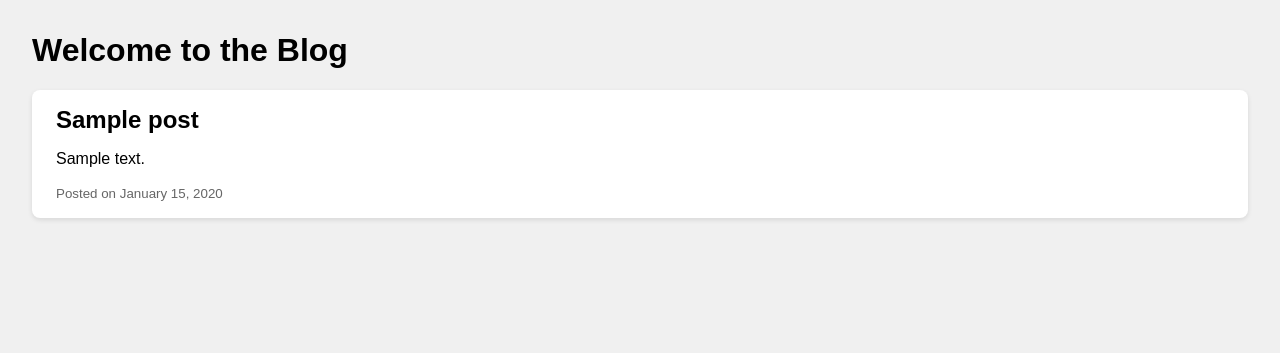
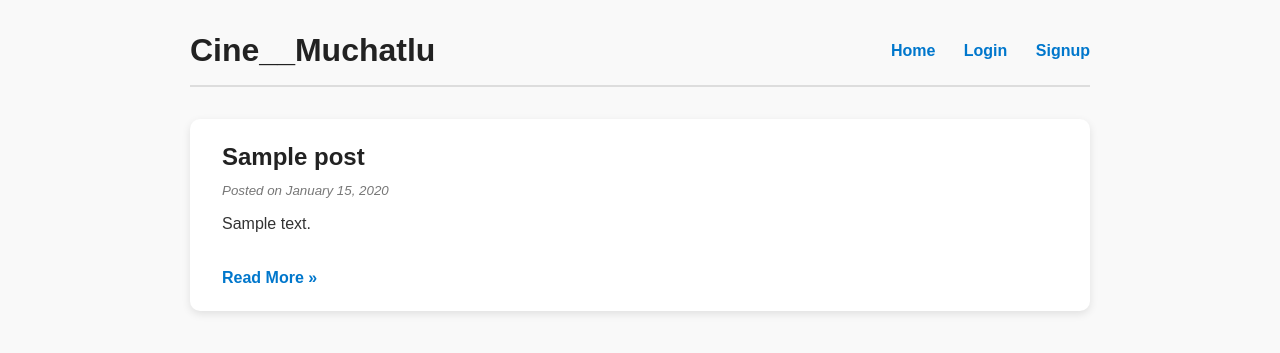
Before and after one commit to bhaskarvamsimane/cine-muchatlu, a Flask app: template app/templates/home.html in a window 1280 px wide. Shown: the top 353 px of the page. Run offline with Flask 3, Linux system fonts and the light colour scheme; the template is opened without the code that fills it: most values are stand-ins (such as "Sample title", 1, 10 or a date in 2020).

Commit message:
Update home.html

```diff
--- a/app/templates/home.html
+++ b/app/templates/home.html
@@ -3,41 +3,96 @@
 <head>
     <meta charset="UTF-8" />
     <meta name="viewport" content="width=device-width, initial-scale=1" />
-    <title>Home Page</title>
+    <title>Cine__Muchatlu - Home</title>
     <style>
         body {
             font-family: Arial, sans-serif;
-            margin: 2rem;
-            background-color: #f0f0f0;
+            margin: 2rem auto;
+            max-width: 900px;
+            background-color: #f9f9f9;
+            color: #333;
+        }
+        header {
+            display: flex;
+            justify-content: space-between;
+            align-items: center;
+            margin-bottom: 2rem;
+            padding-bottom: 1rem;
+            border-bottom: 2px solid #ddd;
+        }
+        header h1 {
+            font-size: 2rem;
+            color: #222;
+            margin: 0;
+        }
+        nav a {
+            margin-left: 1.5rem;
+            text-decoration: none;
+            color: #0077cc;
+            font-weight: bold;
+        }
+        nav a:hover {
+            text-decoration: underline;
         }
         .post {
             background: white;
-            padding: 1rem 1.5rem;
-            margin-bottom: 1.5rem;
-            border-radius: 8px;
-            box-shadow: 0 2px 5px rgba(0,0,0,0.1);
+            padding: 1.5rem 2rem;
+            margin-bottom: 2rem;
+            border-radius: 10px;
+            box-shadow: 0 3px 8px rgba(0,0,0,0.1);
         }
         .post h2 {
-            margin: 0 0 0.5rem;
+            margin: 0 0 0.6rem;
+            color: #222;
         }
         .post small {
-            color: #666;
+            color: #777;
+            font-style: italic;
+        }
+        .post p {
+            line-height: 1.6;
+            margin-top: 0.8rem;
+        }
+        .read-more {
+            display: inline-block;
+            margin-top: 1rem;
+            font-weight: bold;
+            color: #0077cc;
+            text-decoration: none;
+        }
+        .read-more:hover {
+            text-decoration: underline;
+        }
+        .no-posts {
+            font-size: 1.2rem;
+            color: #555;
+            font-style: italic;
+            text-align: center;
+            margin-top: 3rem;
         }
     </style>
 </head>
 <body>
-    <h1>Welcome to the Blog</h1>
+    <header>
+        <h1>Cine__Muchatlu</h1>
+        <nav>
+            <a href="{{ url_for('home') }}">Home</a>
+            <a href="{{ url_for('login') }}">Login</a>
+            <a href="{{ url_for('signup') }}">Signup</a>
+        </nav>
+    </header>
 
     {% if posts %}
         {% for post in posts %}
             <div class="post">
                 <h2>{{ post.title }}</h2>
-                <p>{{ post.content }}</p>
                 <small>Posted on {{ post.date_posted.strftime('%B %d, %Y') }}</small>
+                <p>{{ post.content[:250] }}{% if post.content|length > 250 %}...{% endif %}</p>
+                <a href="{{ url_for('post_detail', post_id=post.id) }}" class="read-more">Read More &raquo;</a>
             </div>
         {% endfor %}
     {% else %}
-        <p>No posts found.</p>
+        <p class="no-posts">No posts found.</p>
     {% endif %}
 </body>
 </html>
```
